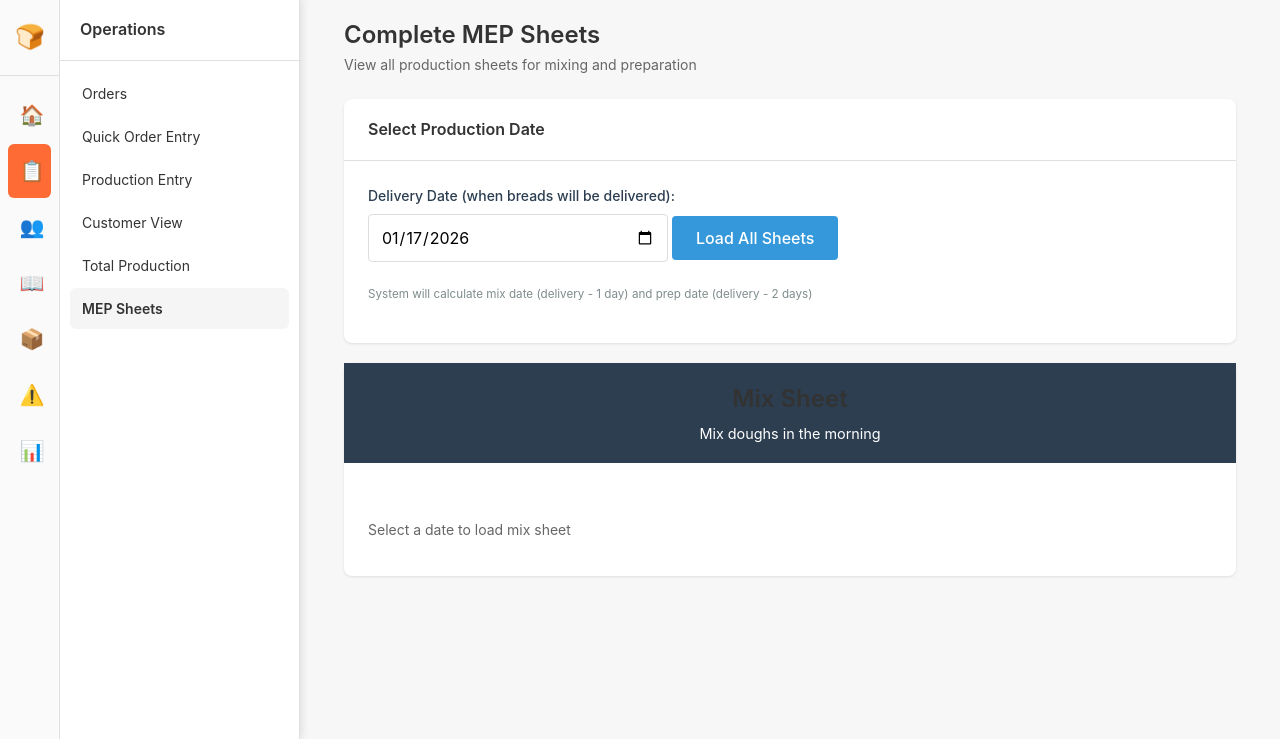
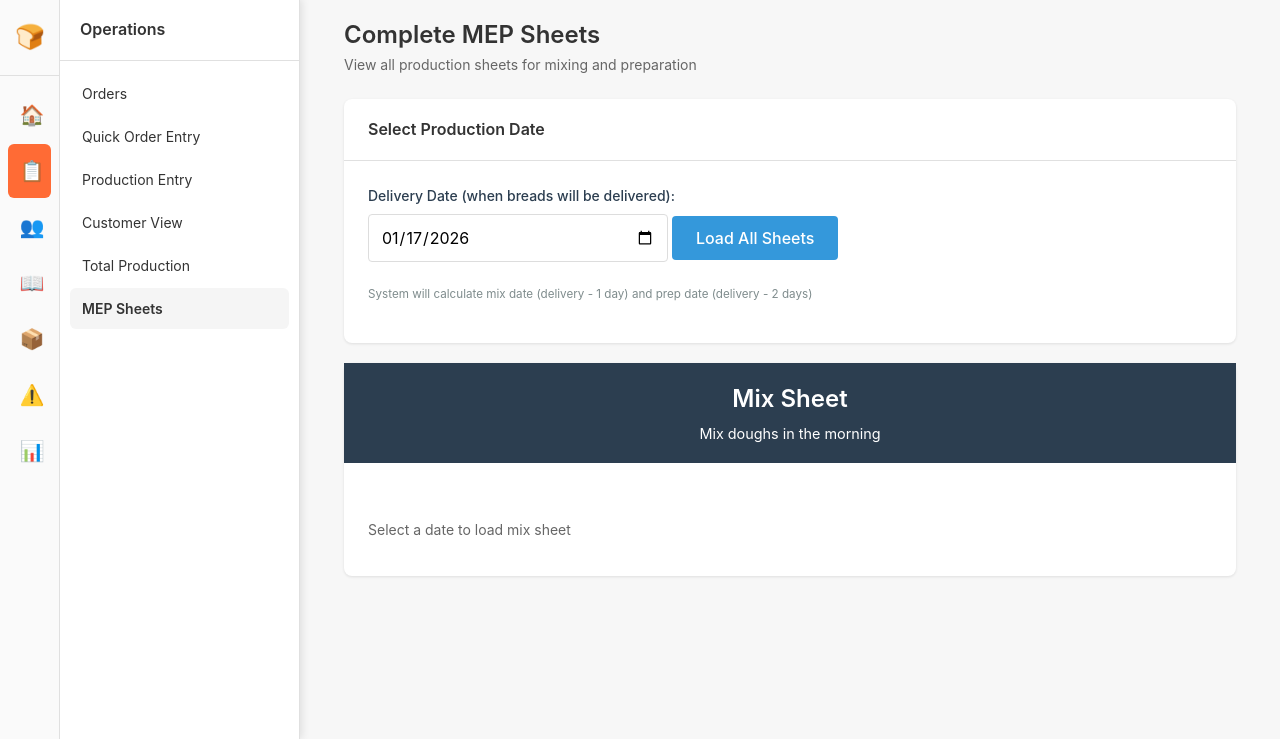
Before and after one commit to scottolmer/bakery, a Flask app: page /mep in a window 1280 px wide. Shown: the part 61-800 px from the top of the page. Run offline with Flask 3, Linux system fonts and the light colour scheme; data that the repository does not hold is empty.

Commit message:
Ensure MEP sheet header titles are white
Make h2 titles in grey header boxes explicitly white for better readability.

Co-Authored-By: Claude Sonnet 4.5 <noreply@anthropic.com>

```diff
--- a/templates/mep_complete.html
+++ b/templates/mep_complete.html
@@ -187,6 +187,10 @@
 .print-header .subtitle {
     color: white;
     opacity: 1;
+}
+
+.print-header h2 {
+    color: white;
 }
 
 .starter-card, .soaker-card {
```
